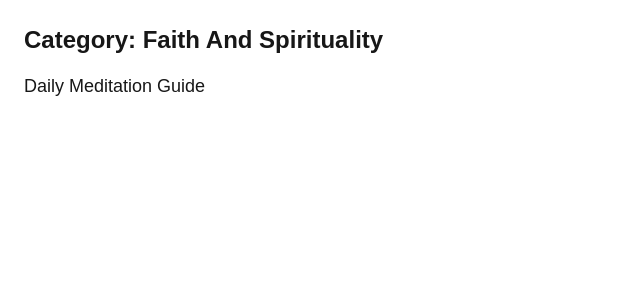
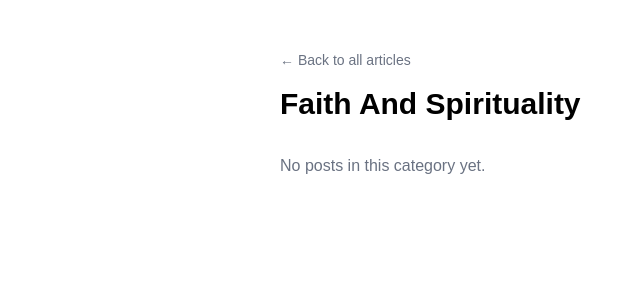
Before and after one commit to RosmeoP/myBlog, a Next.js app: page /categories/faith-and-spirituality in a window 1280 px wide. Shown: the top 300 px of the page, without its empty margins (0-640 px from the left). Built offline with nearby package versions, Linux system fonts and the light colour scheme.

Commit message:
feat: adding functionaly

```diff
--- a/src/app/blog/mobileSideBar.js
+++ b/src/app/blog/mobileSideBar.js
@@ -5,26 +5,20 @@ import Link from 'next/link';
 import { X } from 'lucide-react';
 
 const categories = [
-  { name: "Self Development", label: "Development" },
-  { name: "Fitness & Wellness", label: "Fitness" },
-  { name: "Tech & Coding", label: "Tech" },
-  { name: "Outdoor & Adventure", label: "Outdoor" },
-  { name: "Music & Arts", label: "Music" },
-  { name: "Faith & Spirituality", label: "Faith" },
-  { name: "Quotes & Inspiration", label: "Quotes" },
+  { name: 'Self Development', label: 'Development' },
+  { name: 'Fitness & Wellness', label: 'Fitness' },
+  { name: 'Tech & Coding', label: 'Tech' },
+  { name: 'Outdoor & Adventure', label: 'Outdoor' },
+  { name: 'Music & Arts', label: 'Music' },
+  { name: 'Faith & Spirituality', label: 'Faith' },
+  { name: 'Quotes & Inspiration', label: 'Quotes' },
 ];
 
 export default function MobileSidebar() {
   const [isOpen, setIsOpen] = useState(false);
 
-  // Lock body scroll when sidebar is open
   useEffect(() => {
-    if (isOpen) {
-      document.body.style.overflow = 'hidden';
-    } else {
-      document.body.style.overflow = '';
-    }
-
+    document.body.style.overflow = isOpen ? 'hidden' : '';
     return () => {
       document.body.style.overflow = '';
     };
@@ -50,7 +44,6 @@ export default function MobileSidebar() {
         </button>
       )}
 
-
       {/* Drawer Container */}
       <div
         className={`fixed inset-0 z-40 flex md:hidden transition-transform duration-300 ${
@@ -72,14 +65,14 @@ export default function MobileSidebar() {
 
           <div className="ml-1">
             <h3 className="text-sm font-semibold uppercase text-gray-700 mb-4">Categories</h3>
-            <ul className="space-y-3">
+            <ul className="space-y-4">
               {categories.map(({ name, label }) => {
-                const slug = name.toLowerCase().replace(/\s+/g, "-").replace(/&/g, "and");
+                const slug = name.toLowerCase().replace(/\s+/g, '-').replace(/&/g, 'and');
                 return (
                   <li key={name}>
                     <Link
                       href={`/categories/${slug}`}
-                      className="block text-base font-medium text-black hover:underline"
+                      className="block text-base font-semibold text-black hover:underline"
                       onClick={() => setIsOpen(false)}
                     >
                       {label}
--- a/src/app/categories/[slug]/page.js
+++ b/src/app/categories/[slug]/page.js
@@ -1,30 +1,53 @@
-"use client";
-import { useParams } from "next/navigation";
+'use client';
+import PostCard from './postCard';
+import { useParams } from 'next/navigation';
+import { posts } from '@/lib/posts';
+import Link from 'next/link';
 
-const allPosts = [
-  { title: "How to Learn React", category: "tech-coding" },
-  { title: "Top Hiking Spots", category: "outdoor-adventure" },
-  { title: "Daily Meditation Guide", category: "faith-and-spirituality" },
-  { title: "Self Discipline Tips", category: "self-development" },
-  { title: "Full-Body Workout", category: "fitness-and-wellness" },
+const categories = [
+  { name: 'Self Development', label: 'Development' },
+  { name: 'Fitness & Wellness', label: 'Fitness' },
+  { name: 'Tech & Coding', label: 'Tech' },
+  { name: 'Outdoor & Adventure', label: 'Outdoor' },
+  { name: 'Music & Arts', label: 'Music' },
+  { name: 'Faith & Spirituality', label: 'Faith' },
+  { name: 'Quotes & Inspiration', label: 'Quotes' },
 ];
+
+const slugToLabel = (slug) => {
+  const match = categories.find(
+    (cat) => cat.name.toLowerCase().replace(/&/g, 'and').replace(/\s+/g, '-') === slug
+  );
+  return match?.label;
+};
 
 export default function CategoryPage() {
   const { slug } = useParams();
-  const readableName = slug.replace(/-/g, " ");
+  const label = slugToLabel(slug);
+  const readableName = slug.replace(/-/g, ' ');
 
-  const filteredPosts = allPosts.filter((post) => post.category === slug);
+  const filteredPosts = posts.filter((post) => post.category === label);
 
   return (
-    <div className="p-6">
-      <h1 className="text-2xl font-bold capitalize mb-4">Category: {readableName}</h1>
+    <div className="px-6 pt-12 max-w-3xl mx-auto">
+      {/* ✅ Add back link here */}
+      <Link
+        href="/blog"
+        className="text-sm text-gray-500 hover:underline inline-flex items-center mb-4"
+      >
+        ← Back to all articles
+      </Link>
+
+      <h1 className="text-3xl font-bold capitalize mb-8 text-black">
+        {readableName}
+      </h1>
 
       {filteredPosts.length > 0 ? (
-        <ul className="space-y-2">
-          {filteredPosts.map((post, idx) => (
-            <li key={idx} className="text-lg">{post.title}</li>
+        <div className="divide-y divide-gray-200">
+          {filteredPosts.map((post) => (
+            <PostCard key={post.id} post={post} />
           ))}
-        </ul>
+        </div>
       ) : (
         <p className="text-gray-500">No posts in this category yet.</p>
       )}
--- /dev/null
+++ b/src/app/categories/[slug]/postCard.js
@@ -0,0 +1,33 @@
+import Link from 'next/link';
+
+export default function PostCard({ post }) {
+  return (
+    <div className="flex gap-5 py-6">
+      {/* Image */}
+      <div className="w-32 h-32 flex-shrink-0 bg-gray-100 overflow-hidden rounded-md">
+        <img
+          src={post.imageUrl || 'https://images.unsplash.com/photo-1649972904349-6e44c42644a7'}
+          alt={post.title}
+          className="object-cover w-full h-full"
+        />
+      </div>
+
+      {/* Content */}
+      <div className="flex flex-col justify-center">
+        <p className="text-xs text-gray-500 uppercase mb-1">
+          {new Date(post.date).toLocaleDateString('en-US', {
+            month: 'short',
+            day: 'numeric',
+            year: 'numeric',
+          })}
+        </p>
+        <Link href={`/blog/${post.id}`} className="group">
+          <h2 className="text-base font-semibold text-black group-hover:underline">
+            {post.title}
+          </h2>
+        </Link>
+        <p className="text-sm text-gray-600 mt-1">{post.excerpt}</p>
+      </div>
+    </div>
+  );
+}
--- a/src/lib/posts.js
+++ b/src/lib/posts.js
@@ -6,7 +6,7 @@ export const posts = [
     title: 'My First Post',
     content: 'This is the full blog post written manually in VSCode.lorem ipsum dolor sit amet, consectetur adipiscing elit. Sed do eiusmod tempor incididunt ut labore et dolore magna aliqua.',
     imageUrl: '',
-    category: 'Development',
+    category: 'Tech',
     author: { name: 'Rosmeo' },
     date: '2025-05-17',
     excerpt: 'This is a short excerpt...',
@@ -23,4 +23,15 @@ export const posts = [
     excerpt: 'Another short intro...',
     readTime: '4 min',
   },
+  {
+    id: '3',
+    title: 'A Third Post',
+    content: 'More content here...',
+    imageUrl: 'https://images.saymedia-content.com/.image/t_share/MTczOTM5NzMzODQyMzcxNjQ4/guts-a-berserk-character-analysis.jpg',
+    category: 'Development',
+    author: { name: 'Rosmeo' },
+    date: '2025-05-03',
+    excerpt: 'Yet another short intro...',
+    readTime: '5 min',
+  },
 ];
```
Lines whose indentation alone changed are shown as unchanged.
